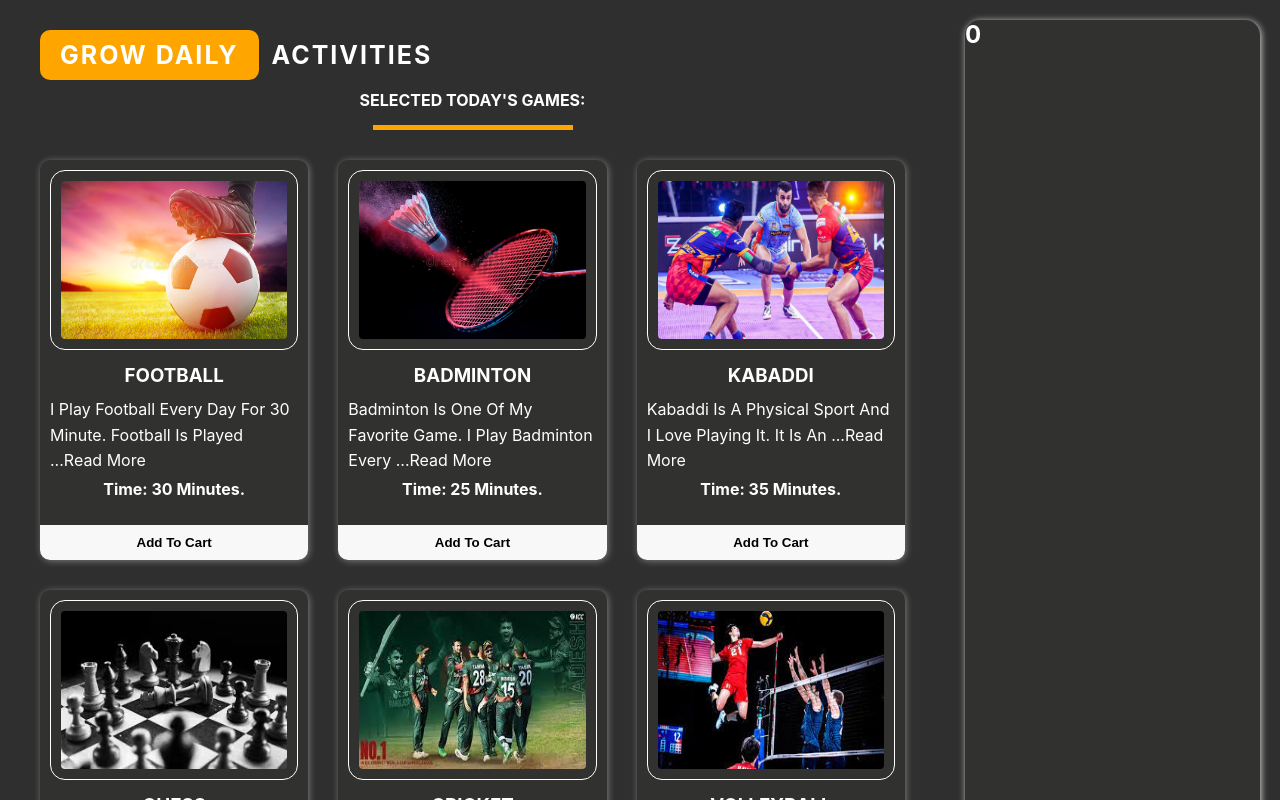
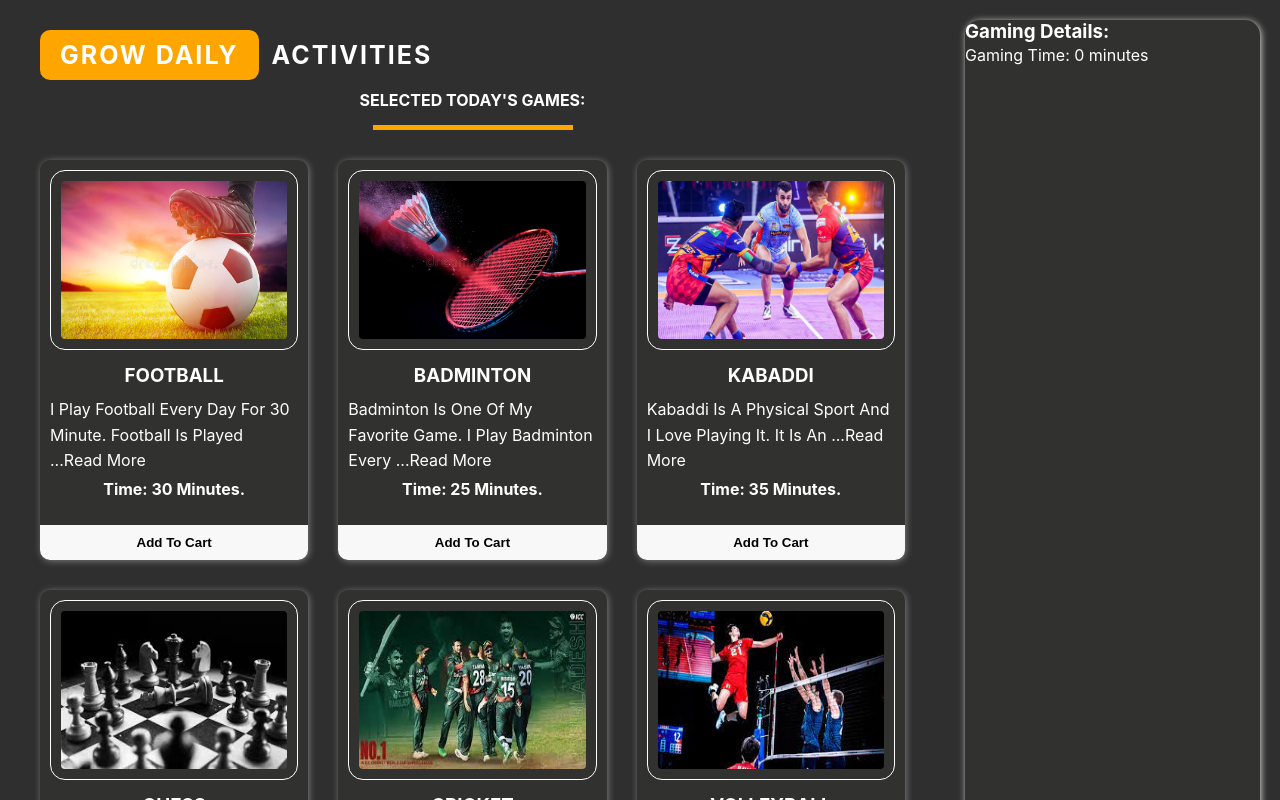
Before and after one commit to mostafizurRahaman/Grow-daily-activities, a React (Create React App) app: page / in a window 1280 px wide. Shown: the top 800 px of the page. Built offline with nearby package versions, Linux system fonts and the light colour scheme.

Commit message:
time is calculated

```diff
--- a/src/components/Cart/Cart.js
+++ b/src/components/Cart/Cart.js
@@ -0,0 +1,18 @@
+import React from 'react';
+
+const Cart = ({cart}) => {
+   let time = 0;
+   for(const activity of cart){
+      time = time + activity.time * activity.quantity;
+   }
+   return (
+      <div>
+         <h3>Gaming Details: </h3>
+         <div>
+            <p><span>Gaming Time: </span> <span> {time} minutes</span></p>
+         </div>
+      </div>
+   );
+};
+
+export default Cart;
--- a/src/components/Home/Home.js
+++ b/src/components/Home/Home.js
@@ -1,20 +1,32 @@
 import React, { useEffect, useState } from 'react';
 import logo from '../../../src/utilities/logo.png';
 import Activities from '../Activities/Activities';
+import Activity from '../Activity/Activity';
+import Cart from '../Cart/Cart';
 import './Home.css';
 const Home = () => {
       const [activities, setActivities] = useState([]);
+      const [cart , setCart] = useState([]);
       useEffect(()=>{
          fetch('activities.json')
          .then(res => res.json())
          .then(data => setActivities(data));
       }, []);
-      let total = 0;
       const handleCart = (selectedActivity) => {
-            console.log(selectedActivity.time);
-            total = selectedActivity.time + total;
-            console.log(selectedActivity)
+         const exits = cart.find(item => item.name === selectedActivity.name);
+         let newCart = [];
+         if(!exits){
+            selectedActivity.quantity = 1;
+            newCart = [...cart, selectedActivity];
+         }else{
+            const rest = cart.filter(item => item.name !== exits.name);
+            exits.quantity = exits.quantity + 1;
+            newCart = [...rest, exits];
+         }
+         setCart(newCart);
       }
+      console.log(cart);
+
    return (
       <div className='home'>
          <div className="activities-section">
@@ -25,7 +37,7 @@ const Home = () => {
                </main>
          </div>
          <div className="sidebar">
-               <h2>{total}</h2>
+              <Cart cart={cart}></Cart>
          </div>
       </div>
    );
```
Also changed, not shown: src/components/Activities/Activities.js (line endings or trailing spaces).
